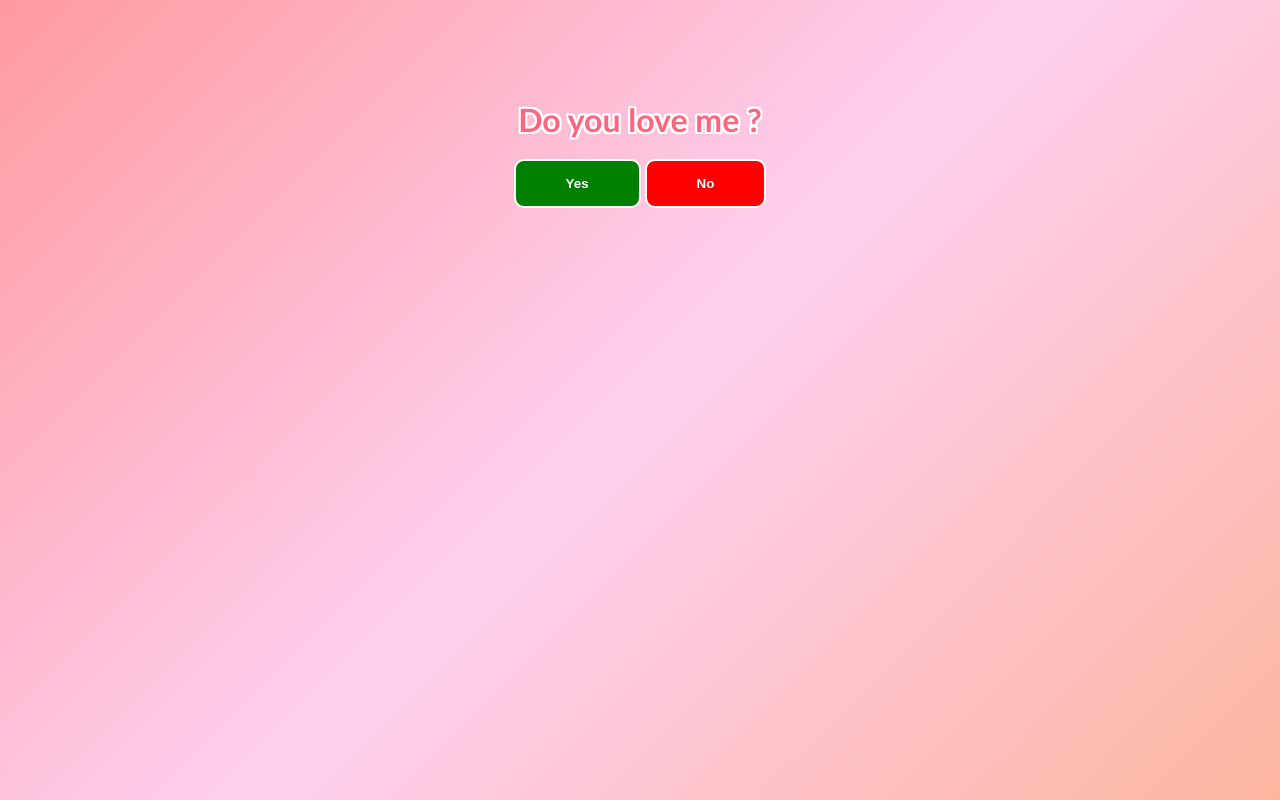
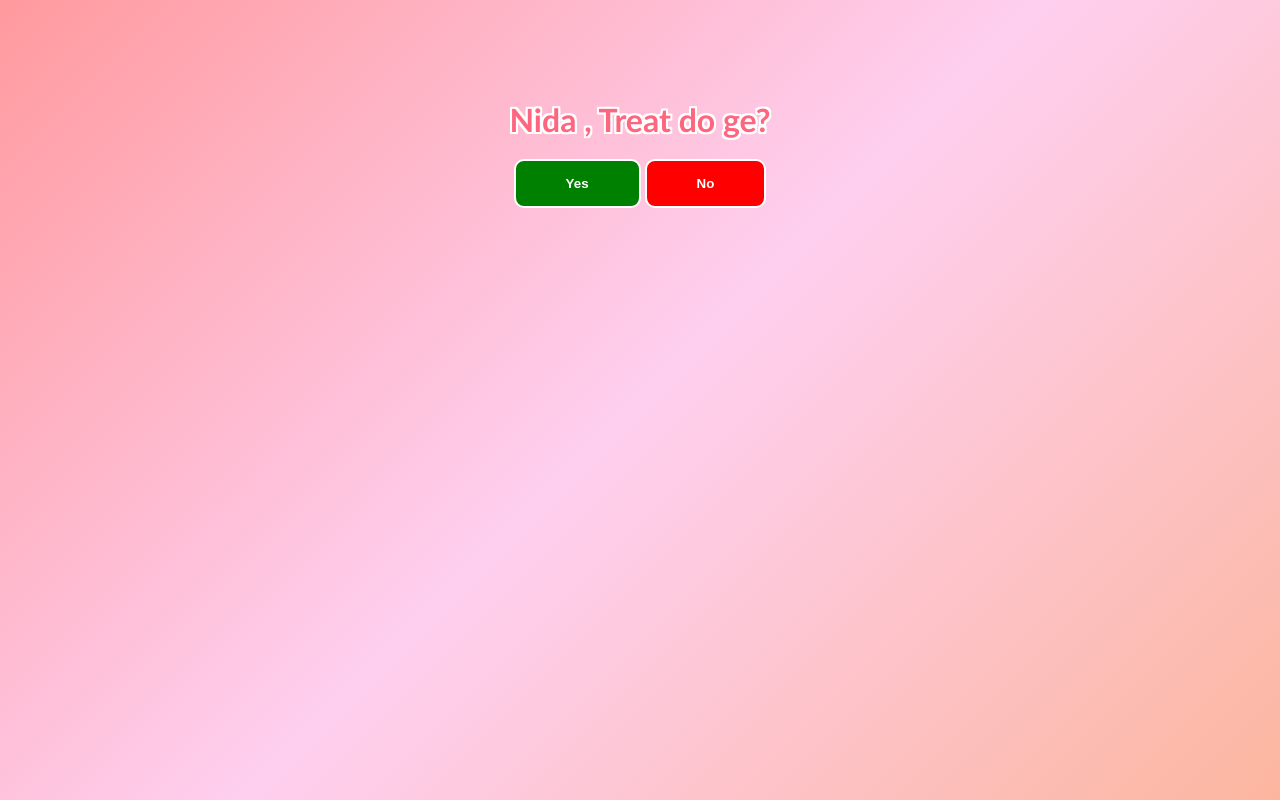
Before and after one commit to AmjadHayat28/Tem, a plain HTML site: page index.html in a window 1280 px wide. Drawn offline with Linux system fonts and the light colour scheme.

Commit message:
Update question text in index.html

```diff
--- a/index.html
+++ b/index.html
@@ -8,7 +8,7 @@
 </head>
 <body>
     <div class="container">
-    <h1>Do you love me ?</h1>
+    <h1>Nida , Treat do ge?</h1>
     <button class="yesBtn">Yes</button>
     <button class="noBtn">No</button>
 </div>
```
